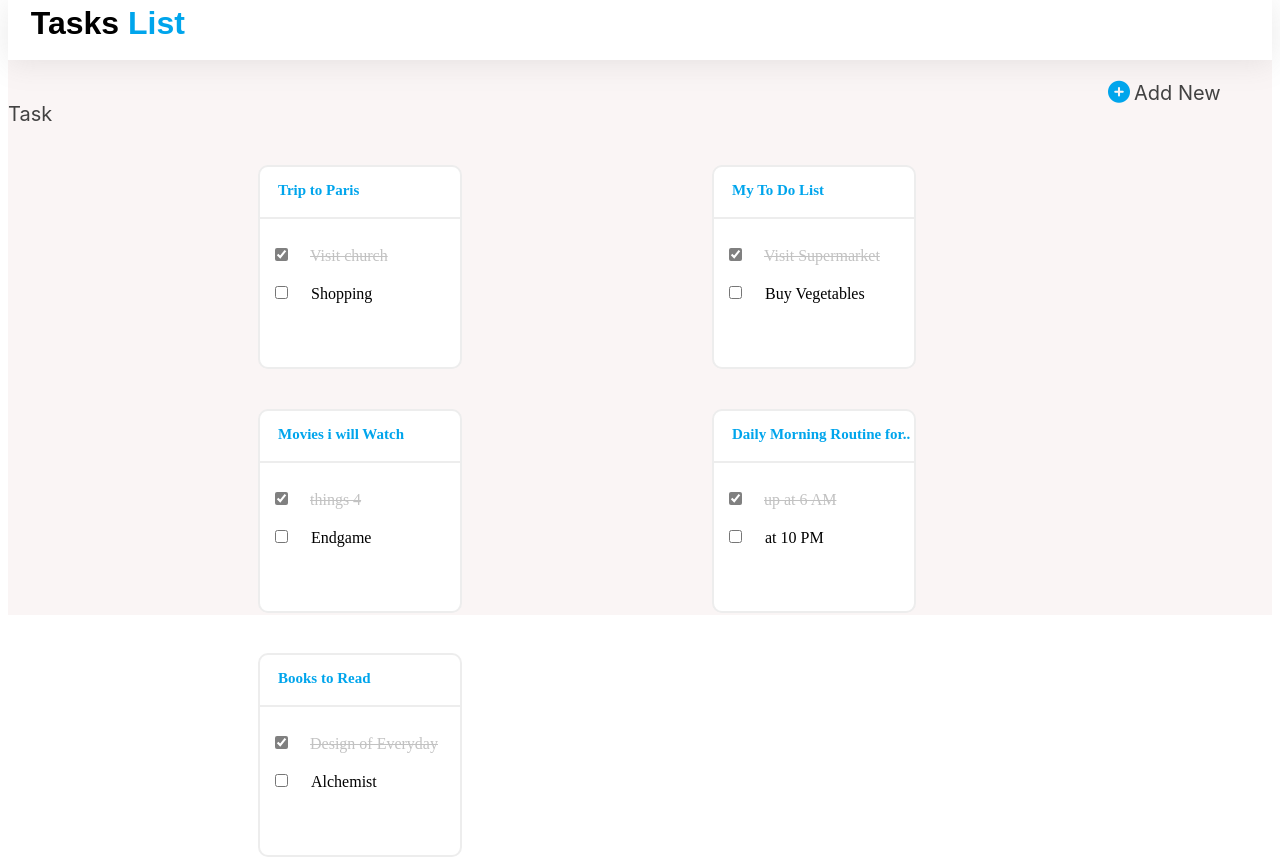
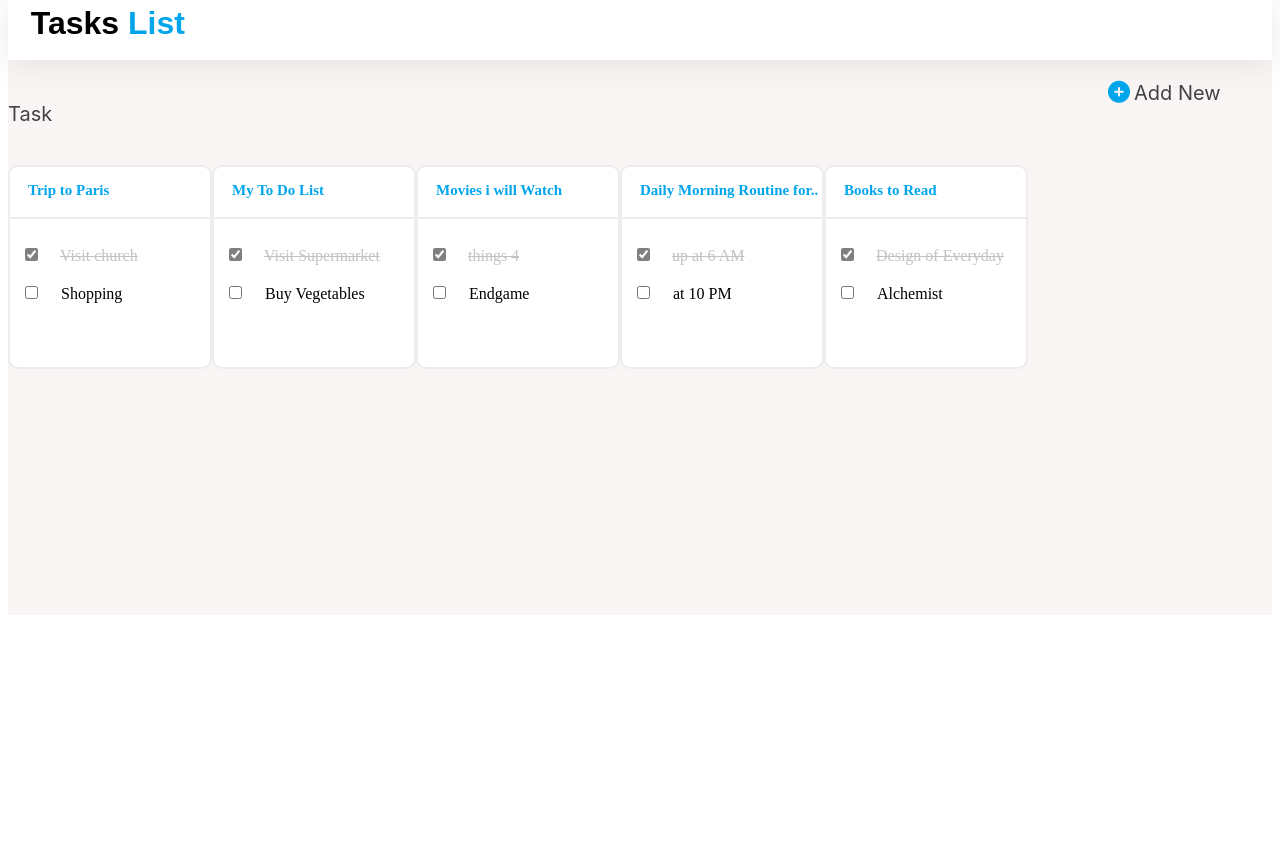
Before and after one commit to saravanan1072/cssproject, a plain HTML site: page index.html in a window 1280 px wide. After the commit the page ends 800 px from the top, so only its background shows below. Drawn offline with Linux system fonts and the light colour scheme.

Commit message:
Update style.css

```diff
--- a/style.css
+++ b/style.css
@@ -61,7 +61,7 @@ a{
     /* justify-content:space-evenly; */
 }
 .items{
-    margin-left: 250px;
+/*     margin-left: 250px; */
     /* margin-left: 150px; */
     margin-top: 40px;
     border: 2px solid #ededed;
```
